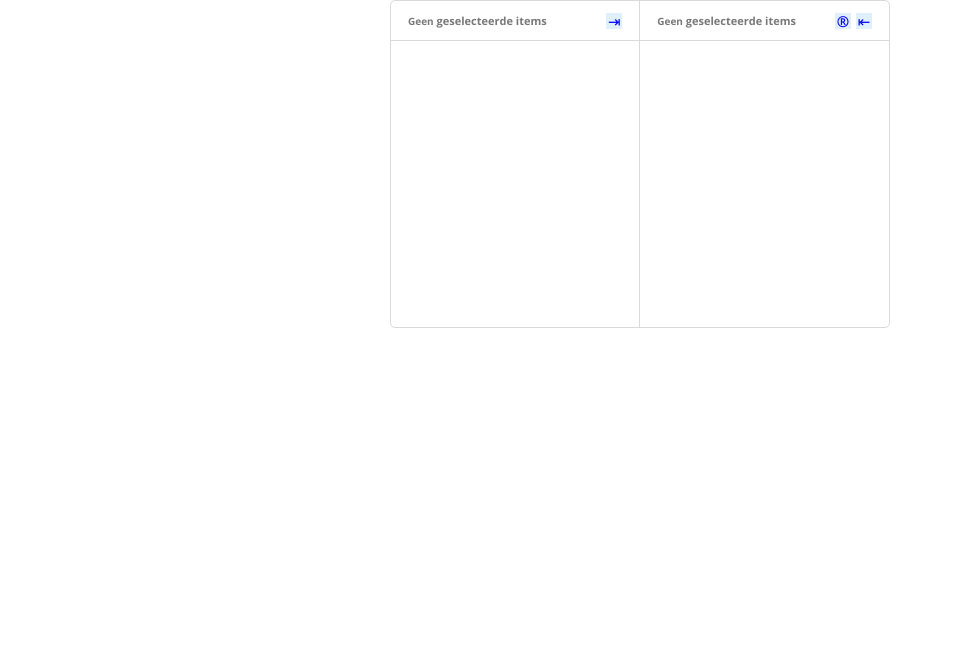
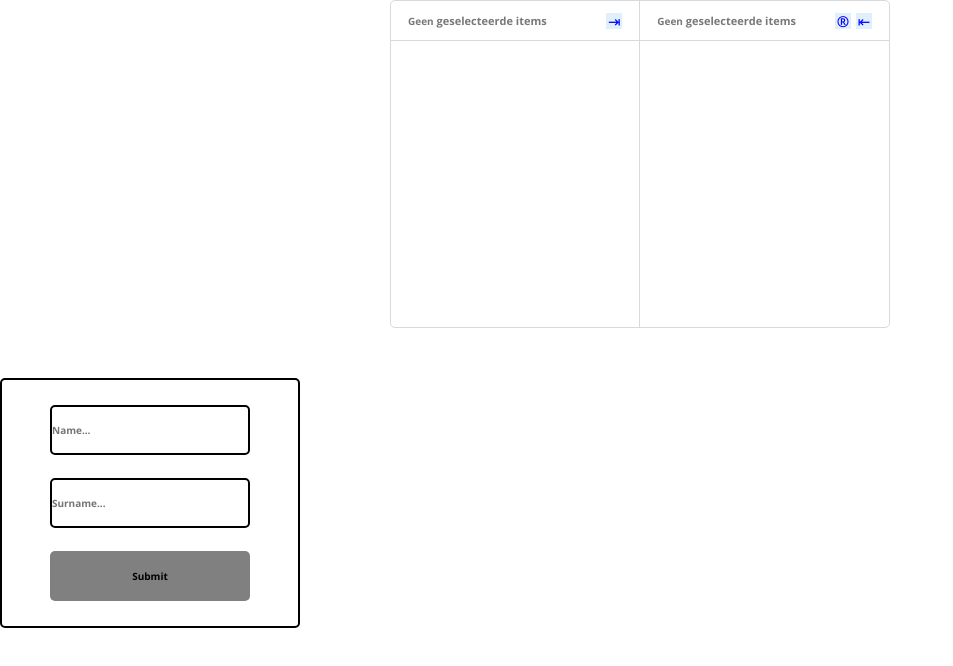
Before and after one commit to Artemilenko/table, a plain HTML site: page index.html in a window 1280 px wide. Shown: the whole page, without its empty margins (0-953 px from the left). Drawn offline with nearby package versions, Linux system fonts and the light colour scheme.

Commit message:
Post is done

```diff
--- a/css/style.css
+++ b/css/style.css
@@ -154,3 +154,32 @@ h1, h2, h3, p {
     transform: translateY(-50%);
     right: 3.8rem;
 }
+
+
+.form {
+    margin-top: 50px;
+    padding: 25px;
+    border: 2px solid #000000;
+    border-radius: 5px;
+    width: 300px;
+    height: 250px;
+    display: flex;
+    flex-direction: column;
+    justify-content: space-between;
+    align-items: center;
+}
+
+.input {
+    width: 200px;
+    height: 50px;
+    border: 2px solid #000000;
+    border-radius: 5px;
+}
+
+.submit {
+    width: 200px;
+    height: 50px;
+    border: none;
+    background-color: grey;
+    border-radius: 5px;
+}
--- a/index.html
+++ b/index.html
@@ -34,6 +34,12 @@
 		</div>
 	</div>
 
+	<form class="form" action="#">
+		<input class="form__name input" name="name"  type="text" placeholder="Name...">
+		<input class="form__surname input" name="surname"  type="text" placeholder="Surname...">
+		<button class="submit">Submit</button>
+	</form>
+
 	<script src="js/script.js"></script>
 </body>
 </html>
```
Also changed, not shown: js/script.js (+27 -0 lines).
